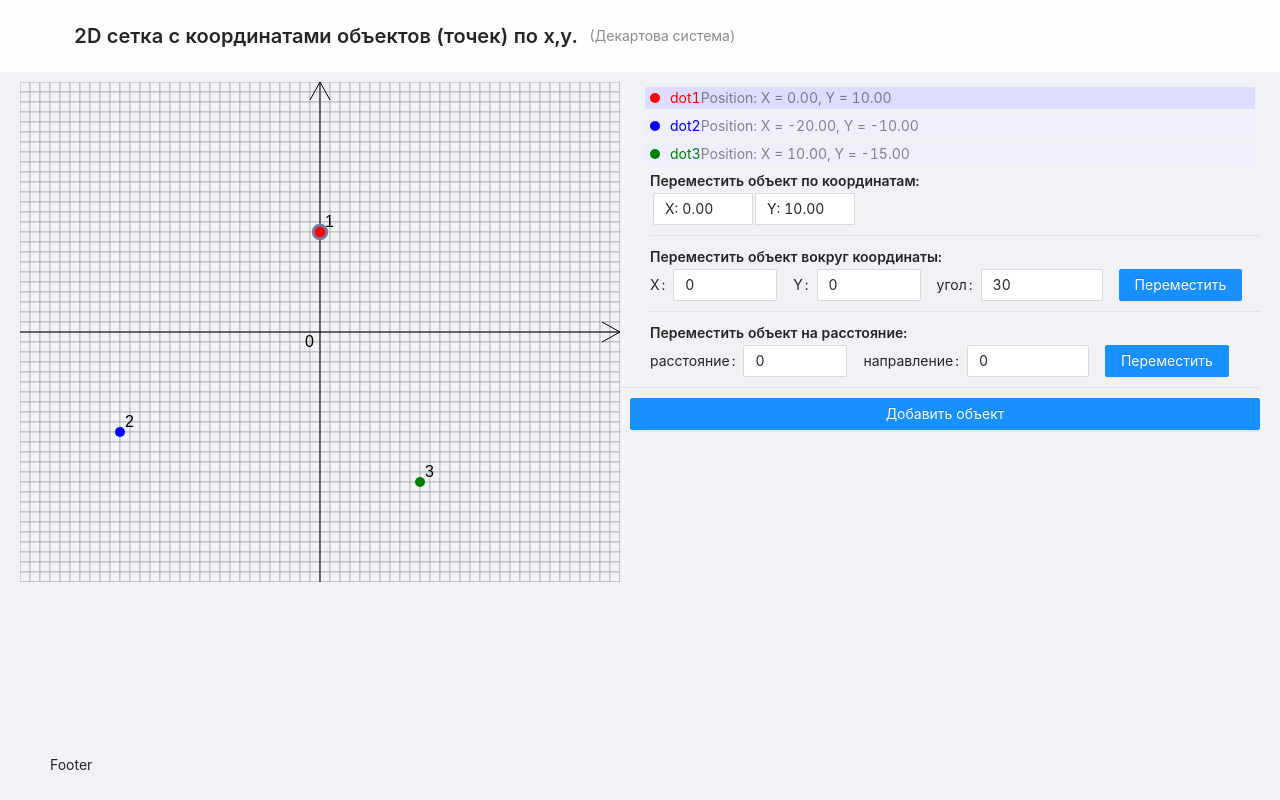
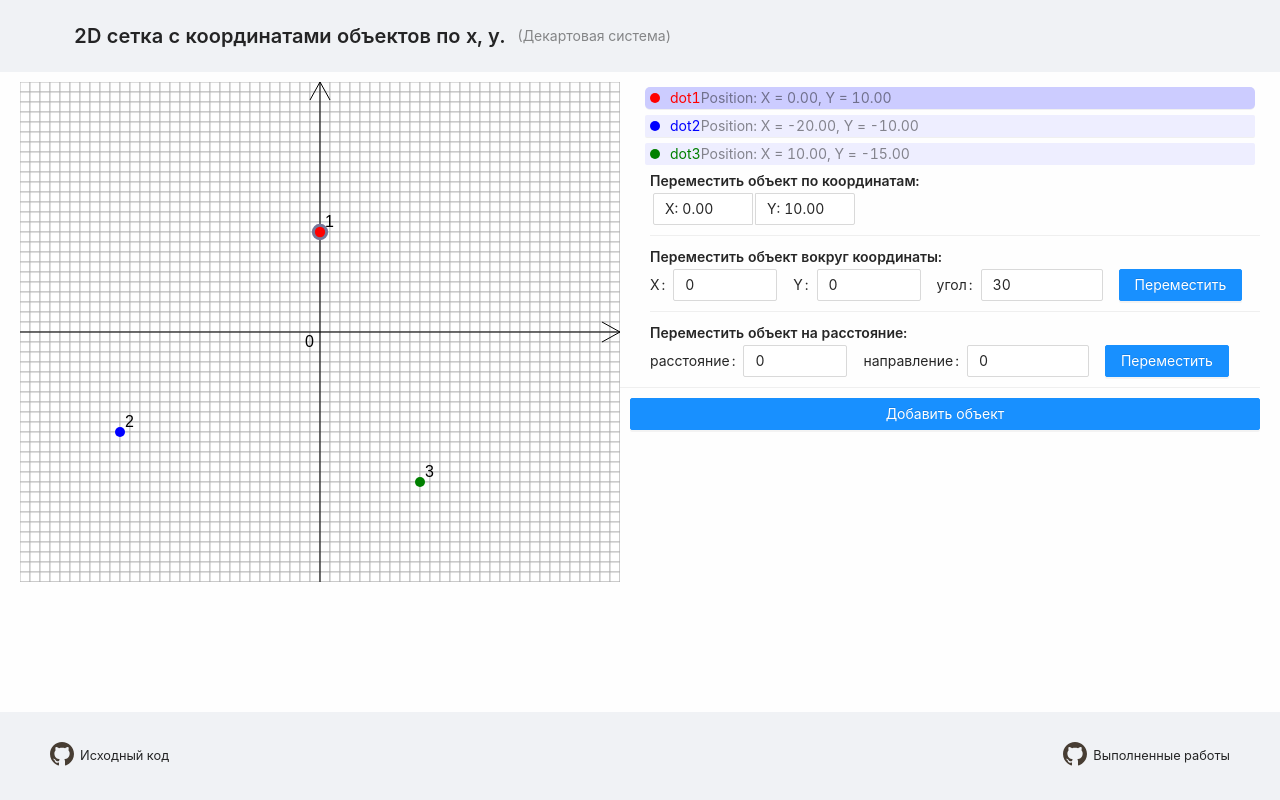
Before and after one commit to alexeikravchuk/task1, a React (Create React App) app: page / in a window 1280 px wide. Built offline with nearby package versions, Linux system fonts and the light colour scheme.

Commit message:
feat: added footer links

```diff
--- a/src/App.scss
+++ b/src/App.scss
@@ -1,7 +1,7 @@
 .App.ant-layout {
   min-height: 100vh;
   .ant-layout-header {
-    background-color: #fefeff;
+    background-color: #f0f2f5;
     height: 100%;
   }
 }
@@ -10,4 +10,43 @@
   display: flex;
   flex-wrap: wrap;
   padding: 10px 20px;
+  background-color: #fefefe;
 }
+
+.footer-container {
+  display: flex;
+  justify-content: space-between;
+  align-items: center;
+  width: 100%;
+  min-height: 40px;
+  max-width: 1440px;
+  margin: 0 auto;
+  a {
+    font-size: 0.8rem;
+    color: #000000d9;
+    text-decoration: none;
+    transition: all 0.3s ease 0s;
+    &:hover {
+      color: #000000;
+      text-shadow: 0 0 2px #0015;
+    }
+    &.github {
+      position: relative;
+      padding-left: 30px;
+      &::after {
+        content: '';
+        position: absolute;
+        left: 0px;
+        top: -4px;
+        width: 24px;
+        height: 24px;
+        background-image: url(/img/github.svg);
+        background-size: cover;
+        filter: invert(80%);
+      }
+      &:hover::after {
+        filter: invert(100%);
+      }
+    }
+  }
+}
--- a/src/App.tsx
+++ b/src/App.tsx
@@ -6,24 +6,37 @@ import { Control, Grid } from './features';
 
 const { Header, Footer, Content } = Layout;
 
-function App() {
+const FOOTER_LINKS = {
+  code: {
+    link: 'https://github.com/alexeikravchuk/task1',
+    title: 'Исходный код',
+  },
+  projects: {
+    link: 'https://alexeikravchuk.github.io/rsschool-cv/#projects',
+    title: 'Выполненные работы',
+  },
+};
 
-  return (
+const App: React.FC = () => (
   <Layout className="App">
     <Header>
       <PageHeader
         className="site-page-header"
-          title="2D сетка с координатами объектов (точек) по x,y."
-          subTitle=" (Декартова система)"
+        title="2D сетка с координатами объектов по x, y. "
+        subTitle=" (Декартовая система)"
       />
     </Header>
     <Content className="content">
       <Grid />
       <Control />
     </Content>
-      <Footer>Footer</Footer>
+    <Footer className="footer">
+      <div className="footer-container">
+        <a href={FOOTER_LINKS.code.link} className="github" target="blank">{FOOTER_LINKS.code.title}</a>
+        <a href={FOOTER_LINKS.projects.link} className="github" target="blank">{FOOTER_LINKS.projects.title}</a>
+      </div>
+    </Footer>
   </Layout>
 );
-}
 
 export default App;
--- a/src/components/control/control.scss
+++ b/src/components/control/control.scss
@@ -18,7 +18,9 @@
     cursor: pointer;
 
     &.selected {
-      background-color: #ddf;
+      background-color: #ccf;
+      border-radius: 5px;
+      transition: border-radius 0.5s;
     }
   }
 }
```
Also changed, not shown: public/img/github.svg (added). Lines whose indentation alone changed are shown as unchanged.
